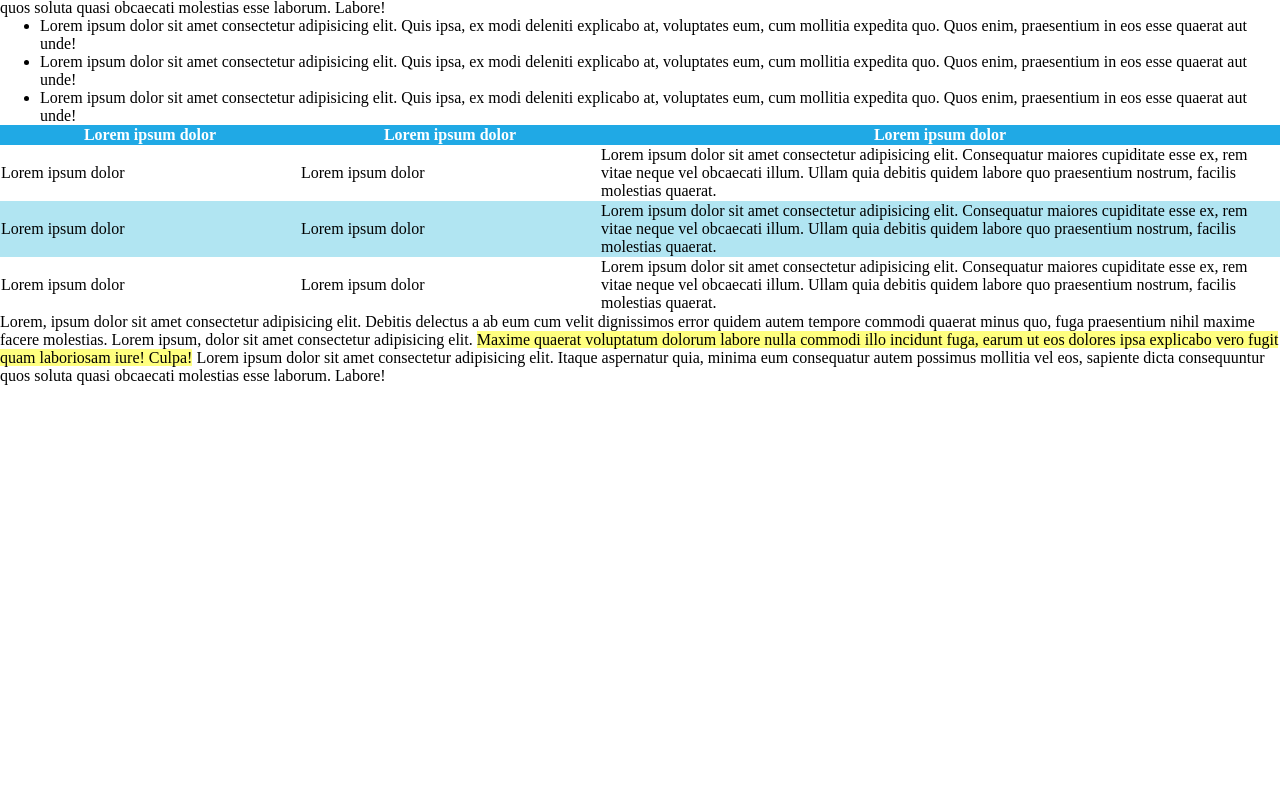
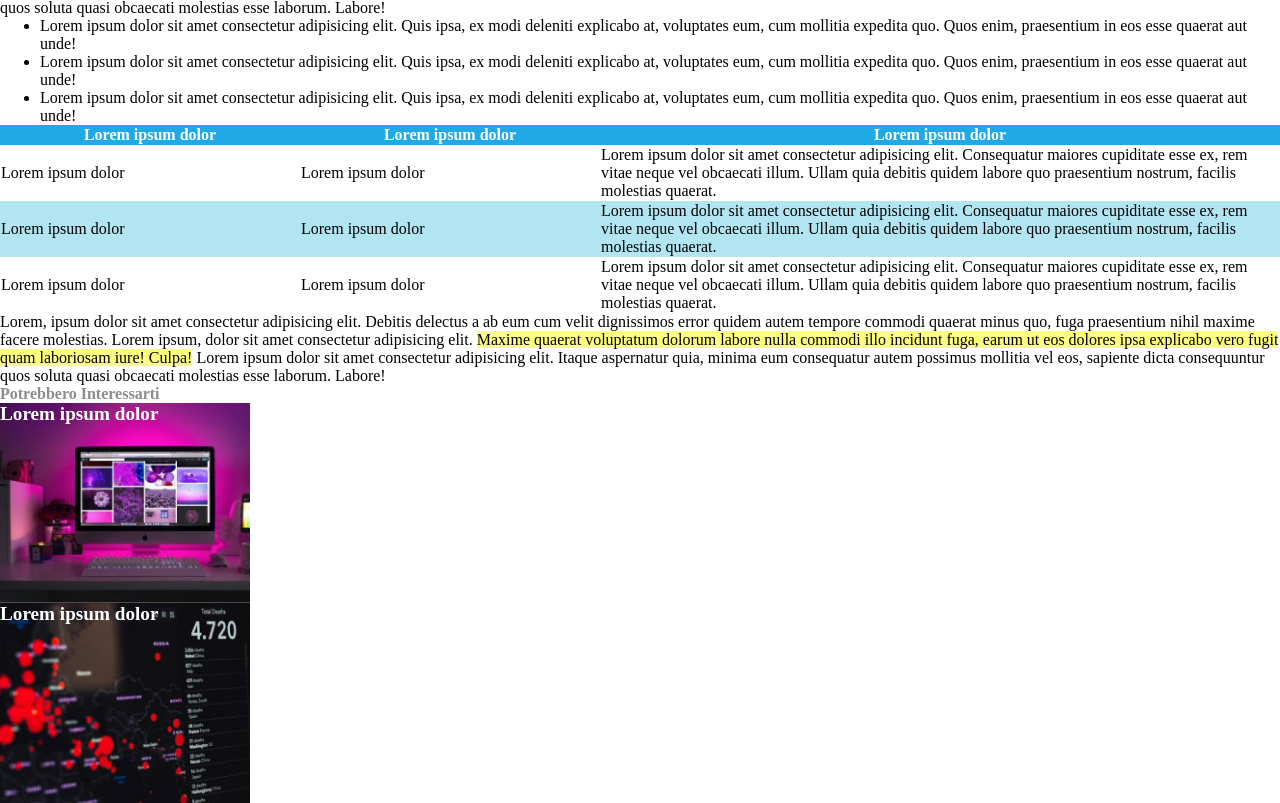
Before and after one commit to ginevrabotrugno/html-css-booleaner, a plain HTML site: page index.html in a window 1280 px wide. Shown: the part 608-1411 px from the top of the page. Before the commit the page ends 993 px from the top, so only its background shows below. Drawn offline with Linux system fonts and the light colour scheme.

Commit message:
add footer

```diff
--- a/css/style.css
+++ b/css/style.css
@@ -1,6 +1,10 @@
 /* regole generali */
 * {
     margin: 0;
+}
+
+.subtitle {
+    color: #8f8c8c;
 }
 
 /* regole banner logo */
@@ -19,10 +23,6 @@
 /* regole intestazione */
 h1 {
     font-size: xx-large;
-}
-
-.header-subtitle {
-    color: #8f8c8c;
 }
 
 #booleaner {
@@ -56,3 +56,21 @@ table tr:nth-child(even) {
     background-color: #b1e5f2;
 
 }
+
+/* regole footer  */
+.footer-img {
+    width: 250px;
+    height: 200px;
+    background-size: cover;
+    color: white;
+    font-size: larger;
+    font-weight: 900;
+}
+
+#monitor {
+    background-image: url(../img/monitor.jpg);
+}
+
+#graph {
+    background-image: url(../img/graph.jpg);
+}
--- a/index.html
+++ b/index.html
@@ -21,7 +21,7 @@
 
         <h1>Internet deve essere al servizio del "bene pubblico": il manifesto di Tim Berners-Lee</h1>
 
-        <div class="header-subtitle">
+        <div class="subtitle">
             <h3>Scritto da <span id="booleaner">The Booleaner</span></h3>
             <h5>il 10/10/2020</h5>
         </div>
@@ -92,7 +92,9 @@
 
     <!-- footer  -->
     <footer>
-
+        <h4 class="subtitle">Potrebbero Interessarti</h4>
+        <div class="footer-img" id="monitor">Lorem ipsum dolor </div>
+        <div class="footer-img" id="graph">Lorem ipsum dolor </div>
     </footer>
 
 </body>
```
